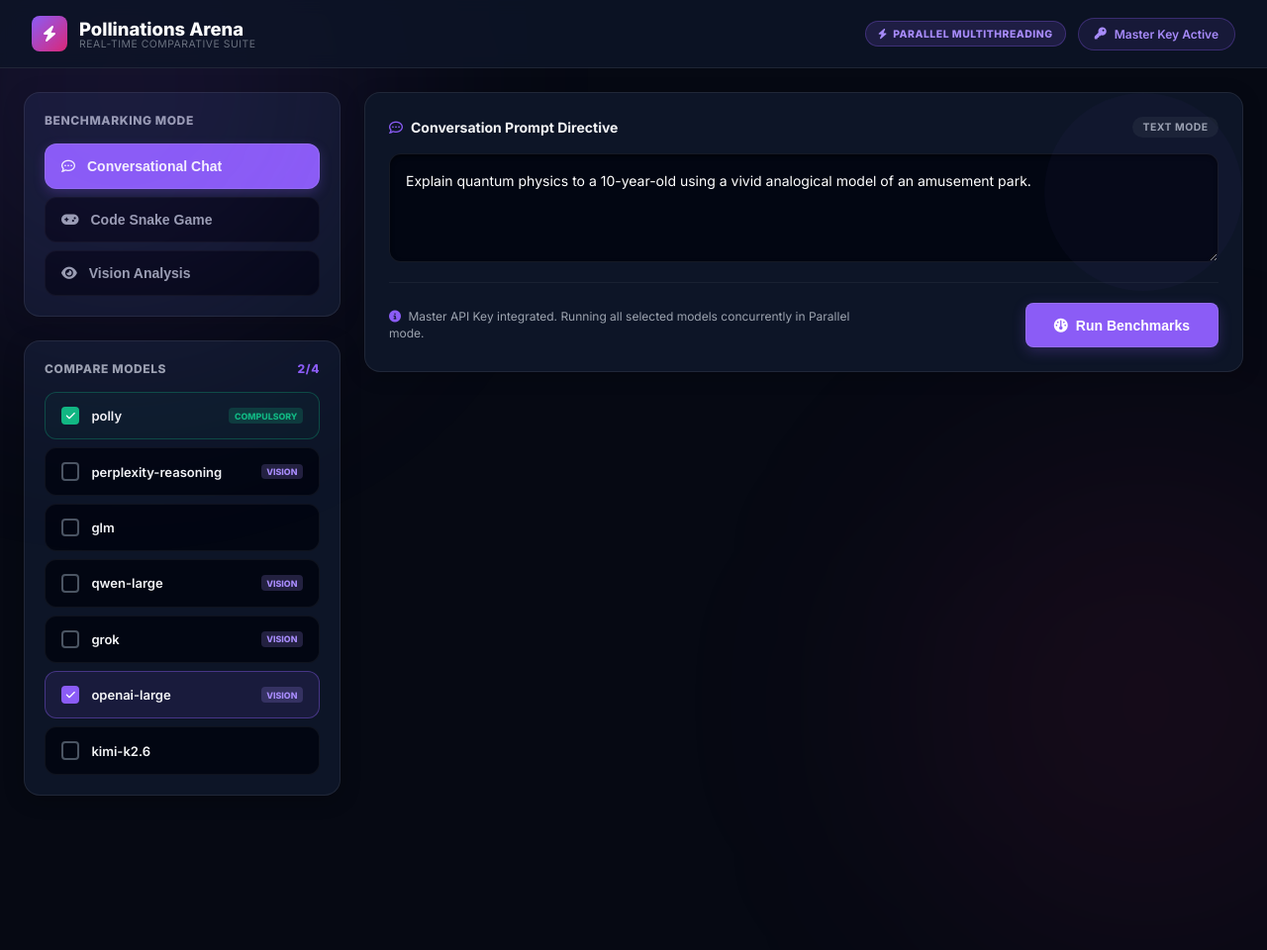
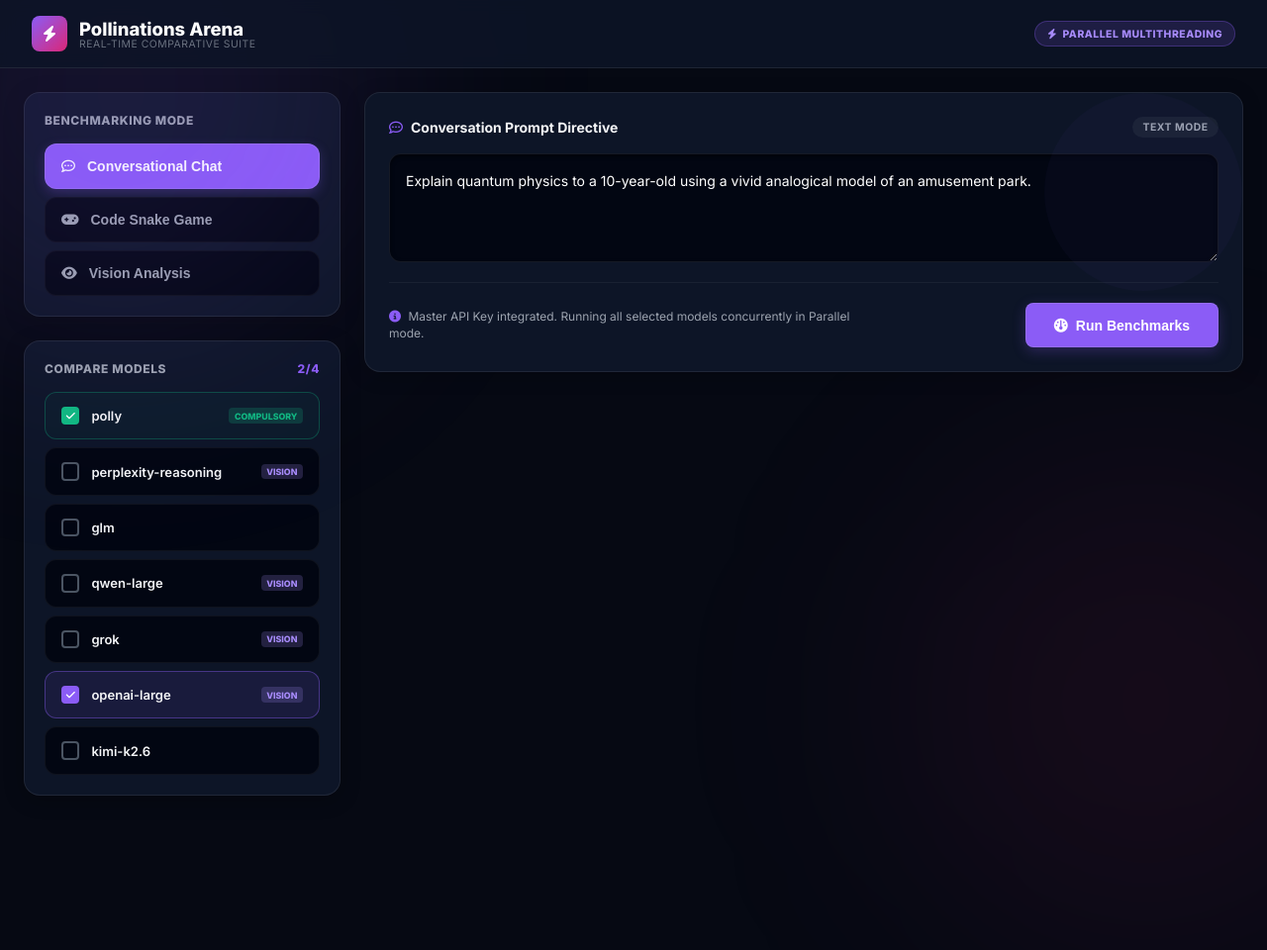
Before and after one commit to Dcode9/apps, a plain HTML site: page pollytext/index.html in a window 1280 px wide. Shown: the top 960 px of the page at 99% size. Drawn offline with Linux system fonts and the light colour scheme.

Commit message:
Remove Master Key Active badge from header
Removed the Master Key Active badge from the header.

```diff
--- a/pollytext/index.html
+++ b/pollytext/index.html
@@ -918,10 +918,6 @@
                     <i class="fa-solid fa-bolt"></i>
                     <span>Parallel Multithreading</span>
                 </div>
-                <div class="header-badge">
-                    <i class="fa-solid fa-key text-brand-primary"></i>
-                    <span id="badge-auth-state">Master Key Active</span>
-                </div>
             </div>
         </header>
 
```
